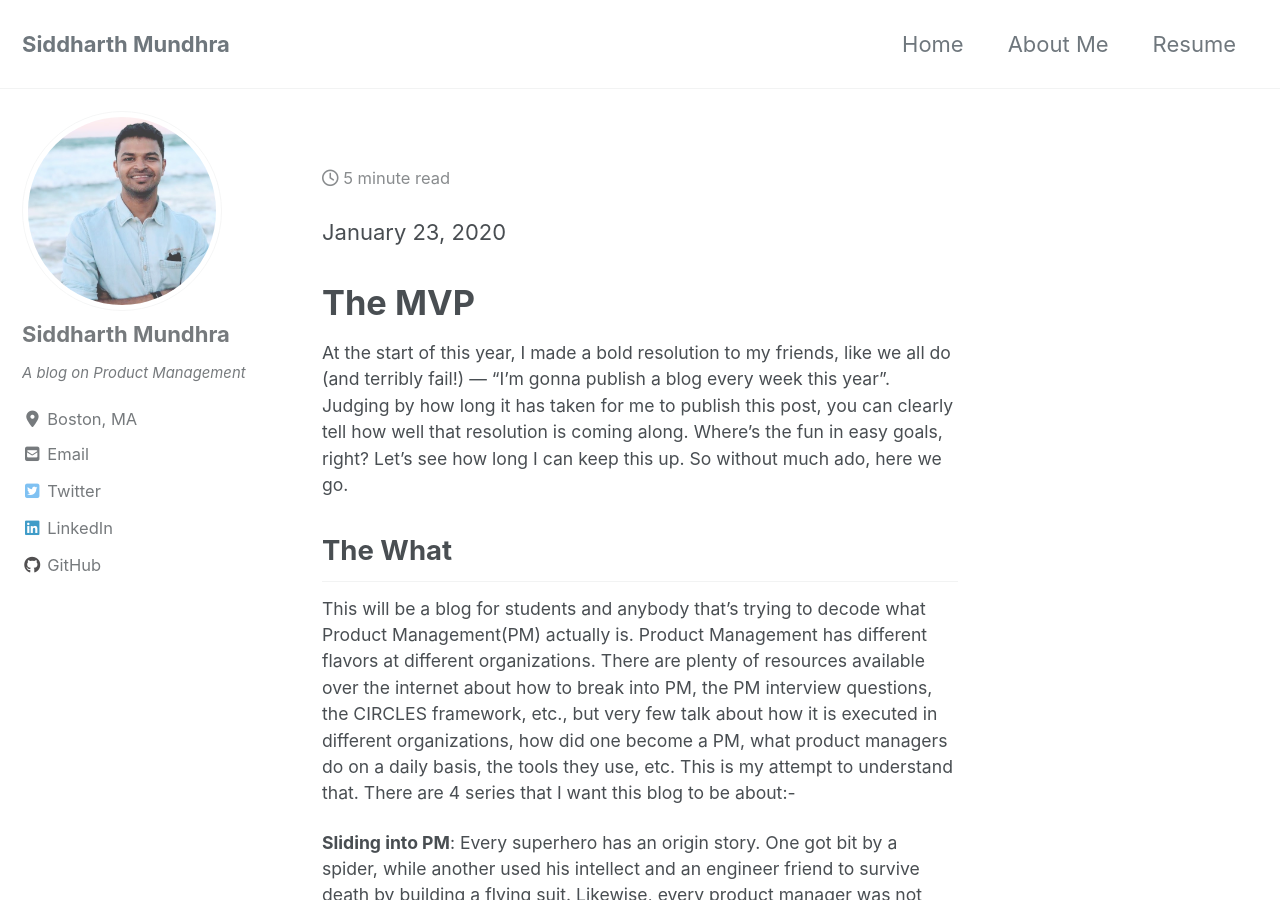
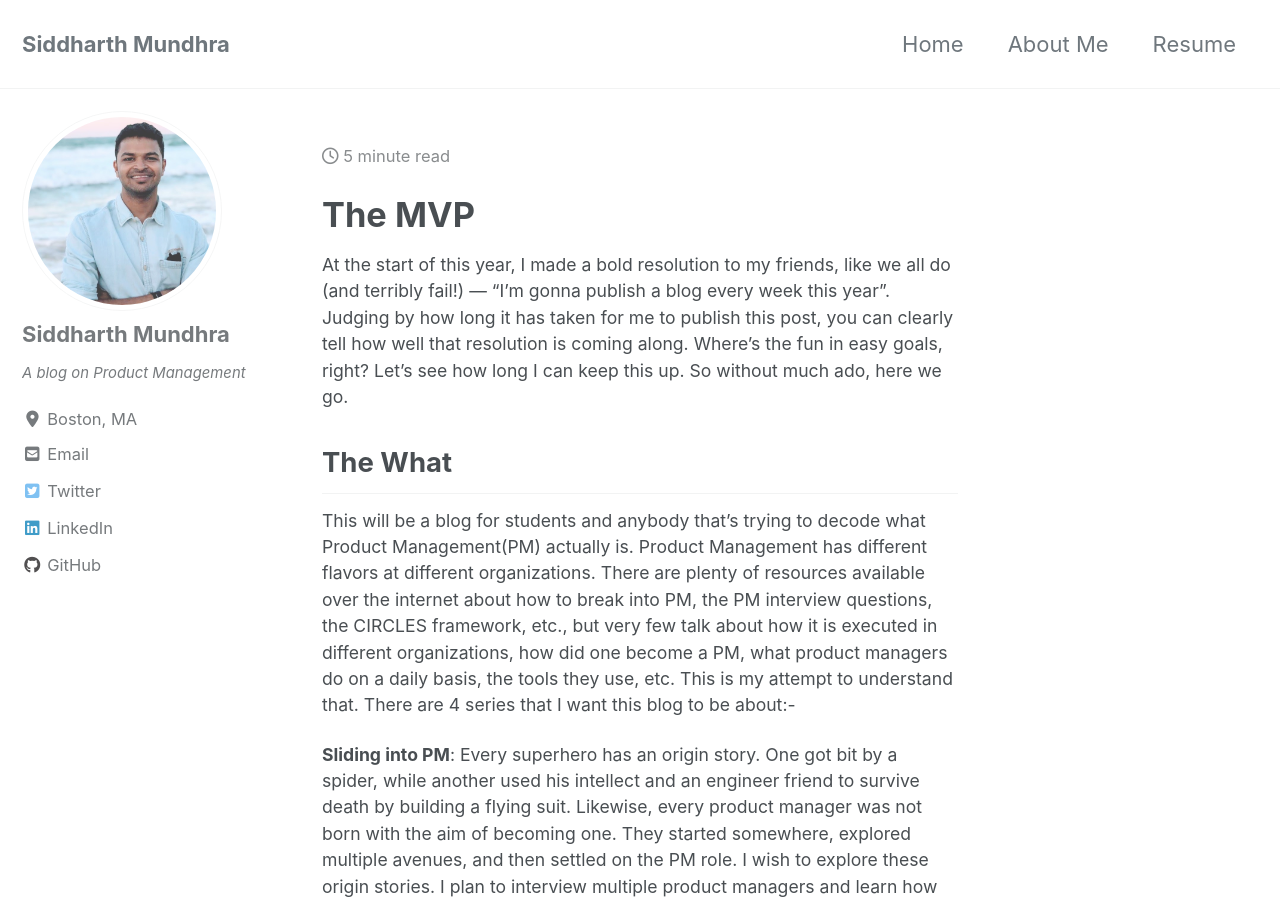
Before and after one commit to sidmundhra/sidmundhra.github.io, a Jekyll site: the page built from _posts/2020-01-16-the-mvp.md, in a window 1280 px wide and 900 px high. Built offline with Jekyll 4.4.1, drawn with Linux system fonts in a browser that asks for light colours; cached includes are drawn as plain includes; nearby versions of some CDN libraries; some of the changed text lies outside the part shown.

Commit message:
reverted back to original

```diff
--- a/_layouts/single.html
+++ b/_layouts/single.html
@@ -30,11 +30,6 @@ layout: default
           {% if page.read_time %}
             <p class="page__meta"><i class="far fa-clock" aria-hidden="true"></i> {% include read-time.html %}</p>
           {% endif %}
-          {% if page.last_modified_at %}
-          <p class="page__date"><strong>{{ site.data.ui-text[site.locale].date_label | default: }}</strong> <time datetime="{{ page.last_modified_at | date: "%Y-%m-%d" }}">{{ page.last_modified_at | date: "%B %-d, %Y" }}</time></p>
-        {% elsif page.date %}
-          <p class="page__date"><strong>{{ site.data.ui-text[site.locale].date_label | default:  }}</strong> <time datetime="{{ page.date | date_to_xmlschema }}">{{ page.date | date: "%B %-d, %Y" }}</time></p>
-        {% endif %}
         </header>
       {% endunless %}
 
@@ -56,9 +51,16 @@ layout: default
           <h4 class="page__meta-title">{{ site.data.ui-text[site.locale].meta_label }}</h4>
         {% endif %}
         {% include page__taxonomy.html %}
+        {% if page.last_modified_at %}
+          <p class="page__date"><strong><i class="fas fa-fw fa-calendar-alt" aria-hidden="true"></i> {{ site.data.ui-text[site.locale].date_label | default: "Updated:" }}</strong> <time datetime="{{ page.last_modified_at | date: "%Y-%m-%d" }}">{{ page.last_modified_at | date: "%B %-d, %Y" }}</time></p>
+        {% elsif page.date %}
+          <p class="page__date"><strong><i class="fas fa-fw fa-calendar-alt" aria-hidden="true"></i> {{ site.data.ui-text[site.locale].date_label | default: "Updated:" }}</strong> <time datetime="{{ page.date | date_to_xmlschema }}">{{ page.date | date: "%B %-d, %Y" }}</time></p>
+        {% endif %}
       </footer>
 
       {% if page.share %}{% include social-share.html %}{% endif %}
+
+      {% include post_pagination.html %}
     </div>
 
     {% if jekyll.environment == 'production' and site.comments.provider and page.comments %}
```
